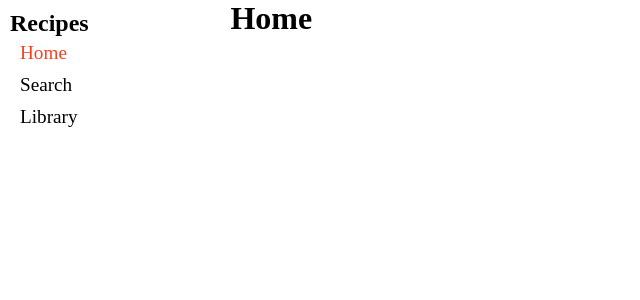
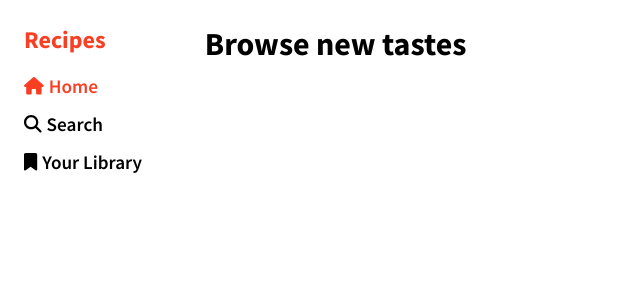
Before and after one commit to turalshkrov/react-recipes-app, a React (Vite) app: page / in a window 1280 px wide. Shown: the top 300 px of the page, without its empty margins (0-640 px from the left). Built offline with nearby package versions, Linux system fonts and the light colour scheme; no server answers.

Commit message:
feat: Navbar

```diff
--- a/package.json
+++ b/package.json
@@ -9,6 +9,9 @@
     "preview": "vite preview"
   },
   "dependencies": {
+    "@fortawesome/fontawesome-svg-core": "^6.3.0",
+    "@fortawesome/free-solid-svg-icons": "^6.3.0",
+    "@fortawesome/react-fontawesome": "^0.2.0",
     "gh-pages": "^5.0.0",
     "react": "^18.2.0",
     "react-dom": "^18.2.0",
--- a/src/App.css
+++ b/src/App.css
@@ -1,3 +1,5 @@
+@import url('https://fonts.googleapis.com/css2?family=Source+Sans+Pro:wght@400;600;700&display=swap');
+
 * {
   margin: 0;
   padding: 0;
@@ -6,9 +8,10 @@
 
 .page {
   display: flex;
+  font-family: 'Source Sans Pro', sans-serif;
 }
 
 main {
-  width: 82%;
-  margin-left: 18%;
+  width: 84%;
+  margin-left: 16%;
 }
--- a/src/App.jsx
+++ b/src/App.jsx
@@ -3,6 +3,7 @@ import './App.css';
 import Navbar from './components/navbar/navbar';
 import Home from './pages/home/home';
 import Library from './pages/library/library';
+import Recipe from './pages/recipe/recipe';
 import Search from './pages/search/search';
 
 function App() {
@@ -13,6 +14,7 @@ function App() {
         <Route path='/' element={<Home />}/>
         <Route path='/search' element={<Search />}/>
         <Route path='/library' element={<Library />}/>
+        <Route path='/recipes/:id' element={<Recipe />}/>
       </Routes>
     </BrowserRouter>
   )
--- a/src/components/navbar/navbar.css
+++ b/src/components/navbar/navbar.css
@@ -1,17 +1,34 @@
+@import url('https://fonts.googleapis.com/css2?family=Source+Sans+Pro:wght@400;600;700&display=swap');
+
 .navbar {
-    width: 18%;
+    width: 16%;
     height: 100vh;
     position: fixed;
-    padding: 10px;
+    font-family: 'Source Sans Pro', sans-serif;
+    padding: 1.5rem 0 0 1.5rem;
 }
-
+.navbar-logo {
+    margin-bottom: .75rem;
+    color: #f93f23;
+}
 .navbar a{
-    display: block;
+    width: fit-content;
+    display: flex;
+    align-items: center;
     color: #000;
     text-decoration: none;
-    padding: 5px 10px;
+    padding: 7px 0;
     font-size: 1.2rem;
+    font-weight: 600;
+}
+.navbar a:hover{
+    transition: .3s;
+    text-decoration: underline;
 }
 .navbar a.active {
     color: #f93f23;
 }
+.navbar a svg {
+    font-size: 1.1rem;
+    margin-right: 5px;
+}
--- a/src/components/navbar/navbar.jsx
+++ b/src/components/navbar/navbar.jsx
@@ -1,5 +1,7 @@
 import React from 'react';
 import { NavLink } from 'react-router-dom';
+import { FontAwesomeIcon } from '@fortawesome/react-fontawesome';
+import { faHome, faMagnifyingGlass, faBookmark, faPlus } from '@fortawesome/free-solid-svg-icons';
 import './navbar.css';
 
 export default function Navbar() {
@@ -9,9 +11,9 @@ export default function Navbar() {
             <h2>Recipes</h2>
         </div>
       <nav>
-        <NavLink to='/'>Home</NavLink>
-        <NavLink to='/search'>Search</NavLink>
-        <NavLink to='/library'>Library</NavLink>
+        <NavLink to='/'><FontAwesomeIcon icon={faHome}/> Home</NavLink>
+        <NavLink to='/search'><FontAwesomeIcon icon={faMagnifyingGlass}/> Search</NavLink>
+        <NavLink to='/library'><FontAwesomeIcon icon={faBookmark}/> Your Library</NavLink>
       </nav>
     </div>
   )
--- a/src/pages/home/home.css
+++ b/src/pages/home/home.css
@@ -0,0 +1,3 @@
+.home-page-title {
+    margin-top: 24px;
+}
--- a/src/pages/home/home.jsx
+++ b/src/pages/home/home.jsx
@@ -1,12 +1,26 @@
-import React from 'react';
+import React, { useEffect, useState } from 'react';
 import Navbar from '../../components/navbar/navbar';
+import './home.css';
 
 export default function Home() {
+  const apiUrl = 'https://api.edamam.com/api/recipes/v2?type=public';
+  const apiParams = 'app_id=9a1cb042&app_key=0db6324d573590aaace93aca7be99d18';
+
+  const [ cakeRecipes, setCakeRecipes ] = useState();
+  const [ cocktailRecipes, setCocktailRecipes ] = useState();
+
+  useEffect(() => {
+    fetch(`https://api.edamam.com/api/recipes/v2?type=public&q=cocktail&app_id=9a1cb042&app_key=0db6324d573590aaace93aca7be99d18`)
+    .then(res => res.json())
+    .then(data => setCakeRecipes(data.hits))
+  }, [])
+
   return (
     <div className='page'>
         <Navbar />
         <main>
-            <h1>Home</h1>
+            <h1 className="home-page-title">Browse new tastes</h1>
+
         </main>
     </div>
   )
--- /dev/null
+++ b/src/pages/recipe/recipe.jsx
@@ -0,0 +1,16 @@
+import React from 'react'
+import { useParams } from 'react-router-dom'
+import Navbar from '../../components/navbar/navbar'
+
+export default function Recipe() {
+  const params = useParams();
+
+  return (
+    <div className='page'>
+      <Navbar />
+      <main>
+        <p>Recipe: {params.id}</p>
+      </main>
+    </div>
+  )
+}
```
Also changed, not shown: src/pages/recipe/recipe.css (added), 1 other file (tests, documents, lock files or other folders).
